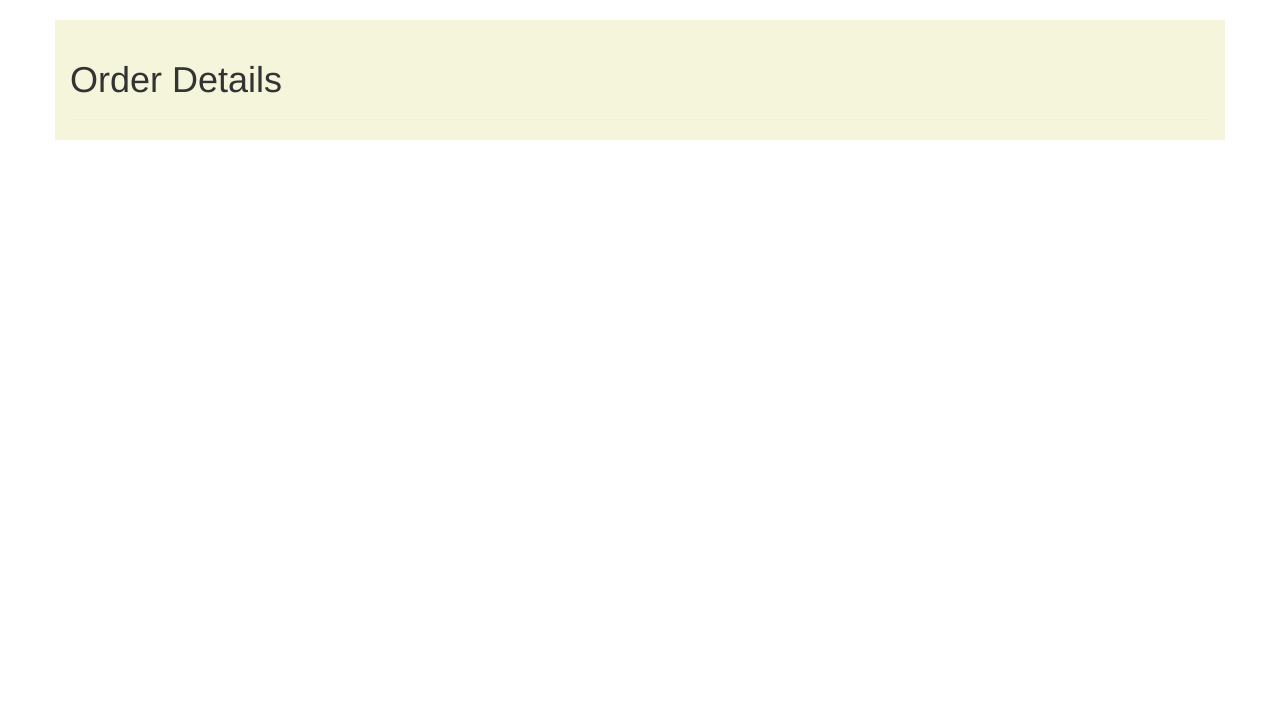
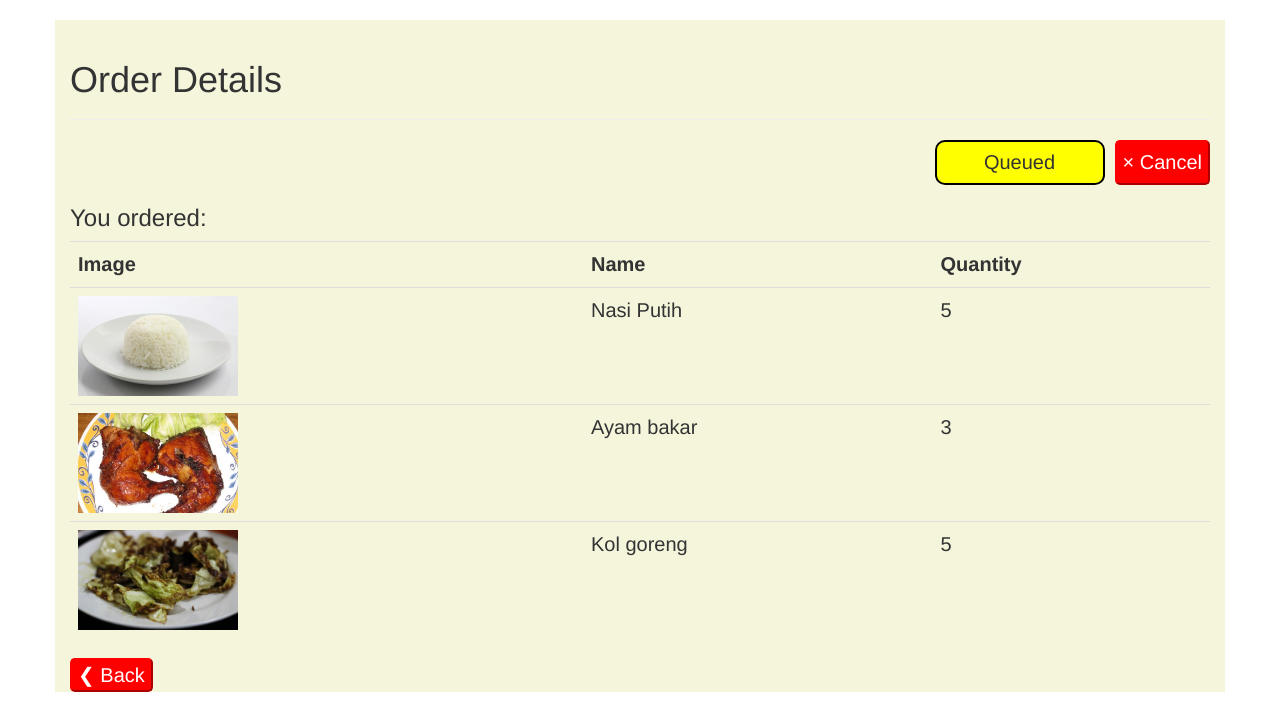
Before and after one commit to rizkyebarik/e-warung, a PHP site: page /e-warung/orderdetail1.php in a window 1280 px wide. Shown: the part 77-800 px from the top of the page. Run offline with PHP 8.4, Linux system fonts and the light colour scheme; some libraries are stand-ins or nearby versions.

Commit message:
add my order details page

```diff
--- a/css/master.css
+++ b/css/master.css
@@ -75,8 +75,7 @@ a.order-delivering:link, a.order-delivering:visited {
 	color: white;
 }
 .order-status {
-	border-color: black;
-	border-width: 5px;
+	border: 2px solid black;
 	border-radius: 10px;
 	min-width: 170px;
 	width: 170px;
@@ -118,3 +117,44 @@ img.arrow-icon {
 	position: absolute;
 	right: 20px;
 }
+button.back-button {
+	background-color: red;
+	color: white;
+	border-color: red;
+	border-radius:5px;
+	font-size: 20px;
+}
+table.order-detail-list {
+	font-size: 20px;
+}
+img.order-img {
+	width: 160px;
+	height: 100px;
+}
+td.img-container {
+	width: 45%;
+}
+.order-info {
+	display: inline-flex;
+	width: 100%;
+	justify-content: flex-end;
+}
+.status-fixed-height {
+	min-height: 45px;
+	max-height: 45px;
+	margin-right: 5px;
+	border: 2px solid black;
+}
+span.order-detail-status {
+	font-size: 20px;
+	line-height: 2;
+	vertical-align: middle;
+}
+button.cancel-button {
+	background-color: red;
+	color: white;
+	border-color: red;
+	border-radius: 5px;
+	font-size: 20px;
+	margin-left: 5px;
+}
--- /dev/null
+++ b/js/master.js
@@ -0,0 +1,5 @@
+// e-Warung global javascript
+
+function goBack() {
+	window.history.back();
+}
--- a/orderdetail1.php
+++ b/orderdetail1.php
@@ -15,8 +15,37 @@
 		<div class="page-header">
 			<h1>Order Details</h1>
 		</div>
+		<div class="order-info">
+			<div class="floatright order-status queued status-fixed-height"><span class="order-detail-status">Queued</span></div>
+			<button class="floatright cancel-button">× Cancel</button>
+		</div>
 		<div class="body-content">
+			<h3>You ordered: </h3>
+			<table class=" order-detail-list table table-hover table-responsive">
+				<tr>
+					<th>Image</th>
+					<th>Name</th>
+					<th>Quantity</th>
+				</tr>
+				<tr>
+					<td class="img-container"><img class="order-img" src="img/nasiputih.jpg"></td>
+					<td>Nasi Putih</td>
+					<td>5</td>
+				</tr>
+				<tr>
+					<td class="img-container"><img class="order-img" src="img/ayambakar.jpg"></td>
+					<td>Ayam bakar</td>
+					<td>3</td>
+				</tr>
+				<tr>
+					<td class="img-container"><img class="order-img" src="img/kolgoreng.jpg"></td>
+					<td>Kol goreng</td>
+					<td>5</td>
+				</tr>
+			</table>
 		</div>
+		<button class="back-button" onclick="goBack()">❮ Back</button>
 	</div>
 </body>
+<script src="js/master.js"></script>
 </html>
```
Also changed, not shown: orderdetail2.php (+19 -0 lines), orderdetail3.php (+19 -0 lines), orderdetail4.php (+19 -0 lines), img/ayambakar.jpg (added), img/chickencordonbleu.jpg (added), img/kolgoreng.jpg (added), img/nasigorengpete.jpg (added), img/nasiputih.jpg (added), img/sirloinsteak.jpg (added).
